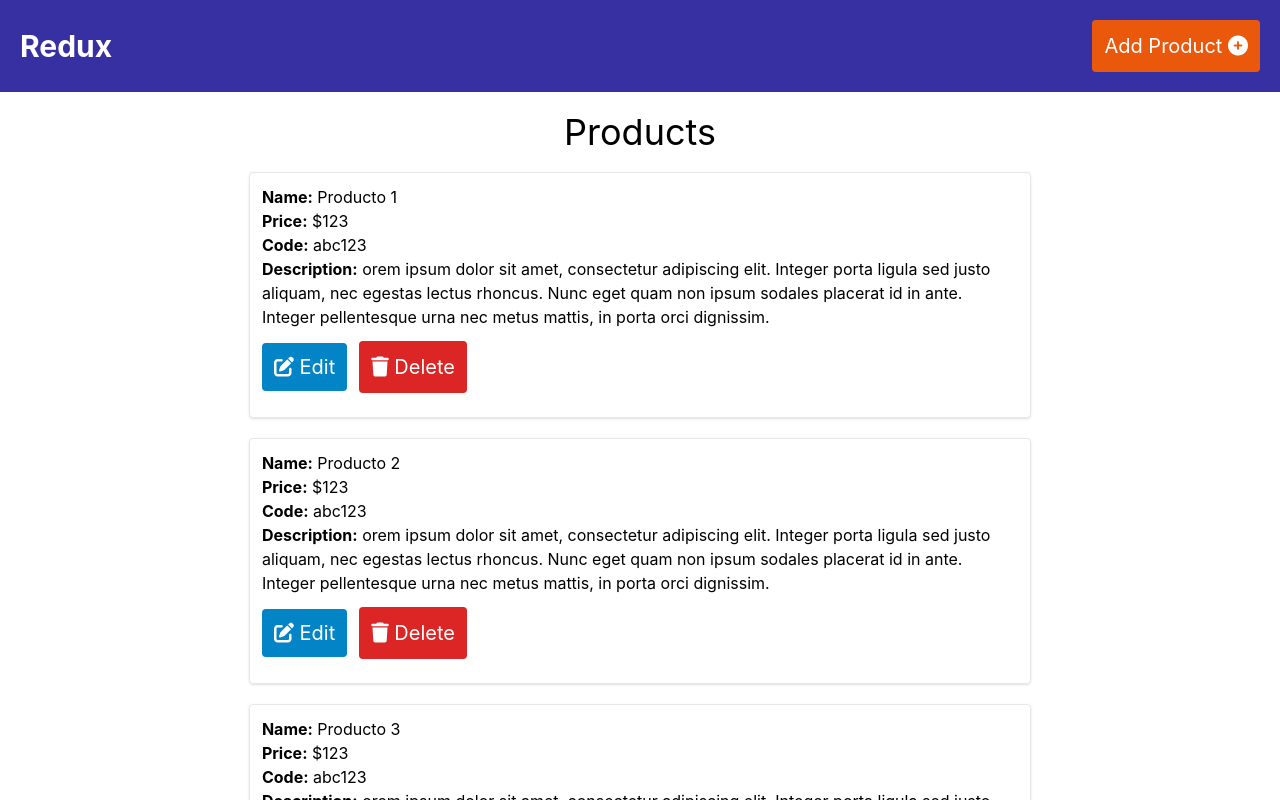
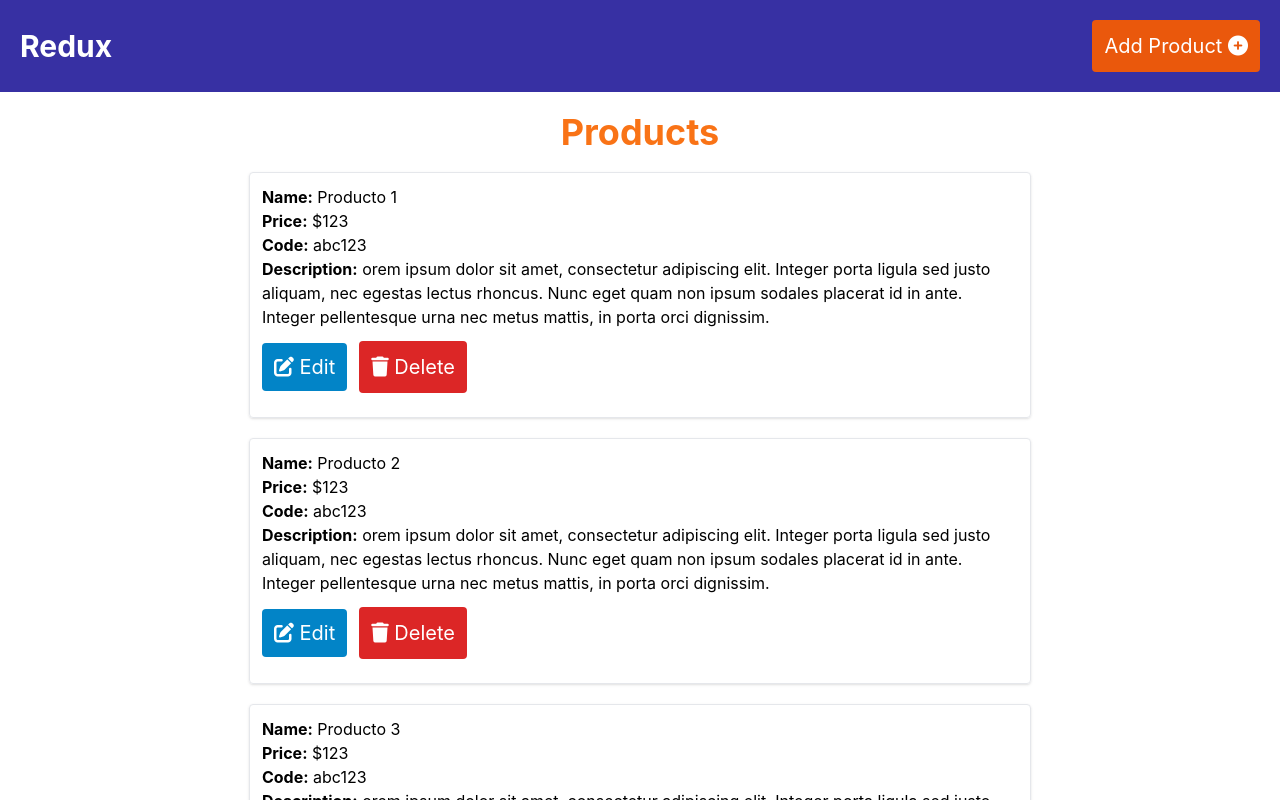
Before and after one commit to lautarojlopez/redux-products, a Next.js app: page / in a window 1280 px wide. Shown: the top 800 px of the page. Built offline with nearby package versions, Linux system fonts and the light colour scheme; data requests are answered from the project's data file.

Commit message:
Styles for ProductList component

```diff
--- a/components/ProductList.jsx
+++ b/components/ProductList.jsx
@@ -6,7 +6,7 @@ const ProductList = ({ products }) => {
 
     return (
         <Fragment>
-            <h2 className='text-4xl text-center my-5'>Products</h2>
+            <h2 className='text-4xl text-center my-5 text-orange-500 font-bold'>Products</h2>
             <div className='m-auto w-11/12'>
                 {
                     products.length > 0 ? products.map((product) => (
```
